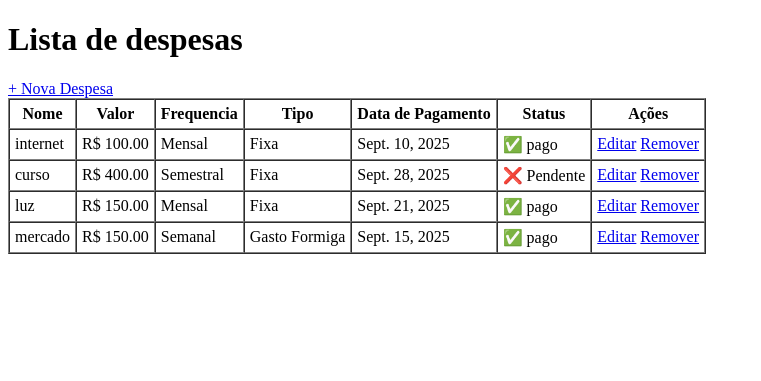
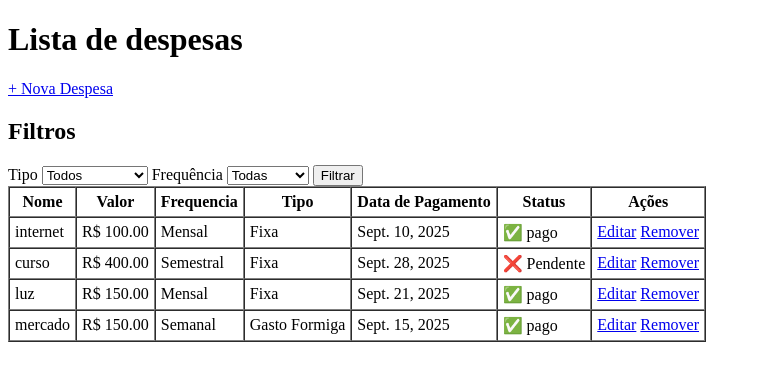
Before and after one commit to DarimarFlores/Projeto_Integrador, a Django app: page /despesas/ in a window 1280 px wide. Shown: the top 381 px of the page, without its empty margins (0-761 px from the left). Run offline with Django 5.2, Linux system fonts and the light colour scheme; data comes from the database, SQL or seed files in the repository.

Commit message:
mudança no template lista_despesas

```diff
--- a/despesas/templates/despesas/lista_despesas.html
+++ b/despesas/templates/despesas/lista_despesas.html
@@ -8,6 +8,32 @@
   <body>
     <h1>Lista de despesas</h1>
     <a href="{% url 'nova_despesa' %}">+ Nova Despesa</a>
+
+    <h2>Filtros</h2>
+    <form method="get">
+      <label for="tipo">Tipo</label>
+      <select name="tipo" id="tipo">
+        <option value="">Todos</option>
+        <option value="GF" {% if tipo == "GF" %}selected{%endif%}>Gasto formiga</option>
+        <option value="FX" {% if tipo == "FX" %}selected{%endif%}>Fixa</option>
+        <option value="V" {% if tipo == "V" %}selected{%endif%}>Variável</option>
+         <option value="I" {% if tipo == "I" %}selected{%endif%}>Investimento</option>
+      </select>
+
+      <label for="frequencia">Frequência</label>
+      <select name="frequencia" id="frequencia">
+        <option value="">Todas</option>
+        <option value="D" {%if frequencia == "D" %}selected{%endif%}>Diária</option>
+        <option value="S" {%if frequencia == "S" %}selected{%endif%}>Semanal</option>
+        <option value="M" {%if frequencia == "M" %}selected{%endif%}>Mensal</option>
+        <option value="SM" {%if frequencia == "SM" %}selected{%endif%}>Semestral</option>
+        <option value="A" {%if frequencia == "A" %}selected{%endif%}>Anual</option>
+      </select>
+
+      <button type="submit">Filtrar</button>
+
+
+    </form>
 
     <table border="1" cellpadding="5" cellspacing="0">
       <thead>
--- a/despesas/views.py
+++ b/despesas/views.py
@@ -5,7 +5,23 @@
 # Create your views here.
 def lista_despesas(request):
     despesas = Despesa.objects.all()
-    return render(request, 'despesas/lista_despesas.html', {'despesas': despesas})
+
+    #pega os flitros enviados na url
+    tipo = request.GET.get('tipo')
+    frequencia = request.GET.get('frequencia')
+
+    if tipo:
+        despesas = despesas.filter(tipo=tipo)
+
+    if frequencia:
+        despesas = despesas.filter(frequancia=frequancia)
+
+
+    return render(request, 'despesas/lista_despesas.html', {
+        'despesas': despesas,
+        'tipo': tipo,
+        'frequencia': frequencia,
+    })
 
 def nova_despesa(request):
     if request.method == 'POST':
```
